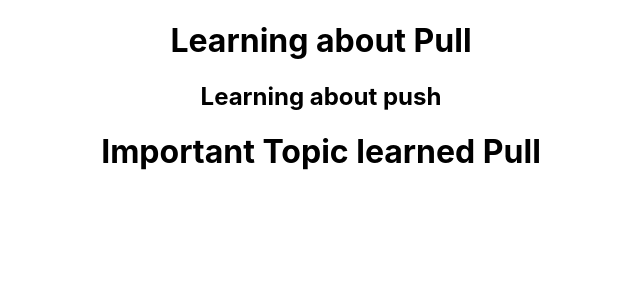
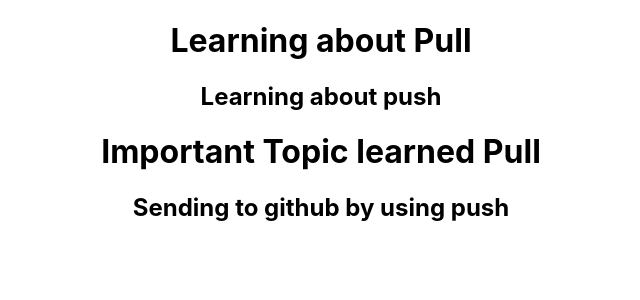
Before and after one commit to mamillasuryateja/tejamamilla, a React (Create React App) app: page / in a window 1280 px wide. Shown: the top 300 px of the page, without its empty margins (319-959 px from the left). Built offline with nearby package versions, Linux system fonts and the light colour scheme.

Commit message:
added another push statement

```diff
--- a/src/App.js
+++ b/src/App.js
@@ -7,6 +7,7 @@
      <h1>Learning about Pull</h1>
      <h2>Learning about push</h2>
     <h1>Important Topic learned Pull</h1>
+    <h2>Sending to github by using push</h2>
     </div>
   );
 }
```
